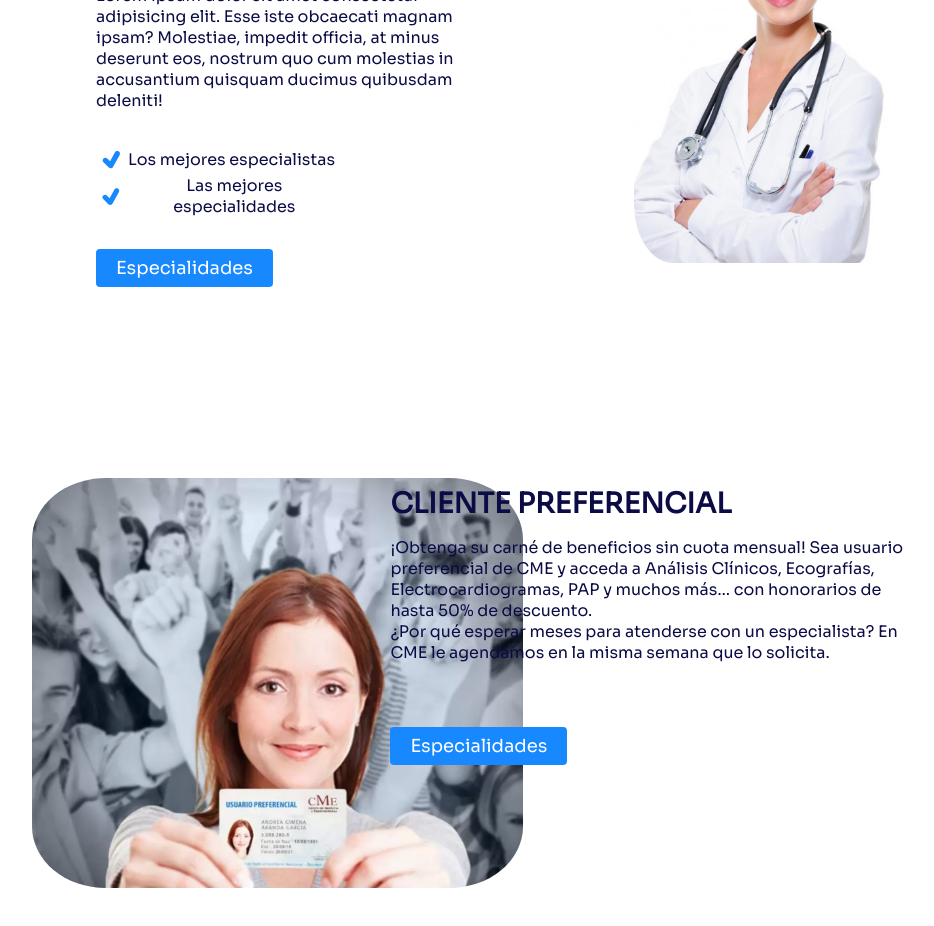
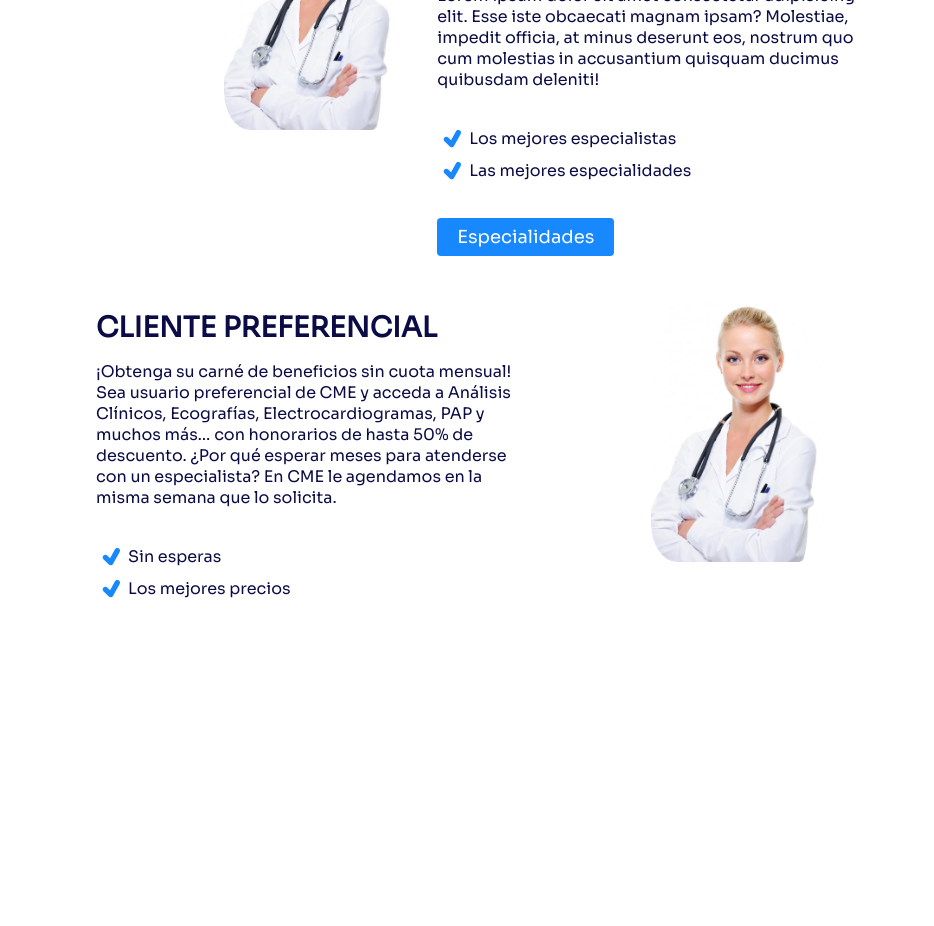
Before and after one commit to mrRubyDev/cme-website-repo, a React (Create React App) app: page / in a window 1280 px wide. Shown: the part 1080-2006 px from the top of the page, without its empty margins (160-1094 px from the left). After the commit the page ends 1782 px from the top, so only its background shows below. Built offline with nearby package versions, Linux system fonts and the light colour scheme.

Commit message:
TextImg / imgText and landing

```diff
--- /dev/null
+++ b/src/components/landing/TextImg.jsx
@@ -0,0 +1,142 @@
+import React from "react";
+import {
+	blueParagraphStyleLeft,
+	buttonBlue,
+	darkBlue,
+} from "../../config/styles";
+import IconText from "../Styled/IconText";
+import { TiTick } from "react-icons/ti";
+import { Button } from "../Button";
+import paths from "../../navigation/paths";
+
+export default function VeintiCuatroHoras({
+	textImg,
+	header,
+	title,
+	paragraph,
+	line1,
+	line2,
+	button,
+	img,
+}) {
+	return (
+		<div
+			style={{
+				display: "flex",
+				width: "100%",
+				justifyContent: "center",
+				marginTop: "2rem",
+				height: "100%",
+			}}
+		>
+			{textImg ? (
+				<div
+					style={{
+						width: "60%",
+						display: "flex",
+					}}
+				>
+					<div
+						style={{ width: "60%", display: "flex", flexDirection: "column" }}
+					>
+						<h4
+							style={{
+								color: "lightskyblue",
+							}}
+						>
+							{header}
+						</h4>
+						<h2
+							style={{
+								color: darkBlue,
+								fontSize: 28,
+								marginTop: ".5rem",
+								marginBottom: "1rem",
+							}}
+						>
+							{title}
+						</h2>
+						<p style={blueParagraphStyleLeft}> {paragraph}</p>
+						<div
+							style={{
+								display: "flex",
+								flexDirection: "column",
+								marginTop: "2rem",
+							}}
+						>
+							<IconText text={line1} icon={<TiTick style={styles.icon} />} />
+							<IconText text={line2} icon={<TiTick style={styles.icon} />} />
+							{button ? (
+								<div style={{ marginTop: "2rem" }}>
+									<Button text={button} url={paths.Especialidades.base} />
+								</div>
+							) : null}
+						</div>
+					</div>
+					<div style={{ width: "30%", marginLeft: "8rem" }}>
+						<img
+							src={img}
+							alt="Image"
+							style={{ height: "65%", borderRadius: "15%" }}
+						/>
+					</div>
+				</div>
+			) : (
+				<div style={{ width: "60%", display: "flex" }}>
+					<div style={{ width: "30%", marginLeft: "8rem" }}>
+						<img
+							src={img}
+							alt="Image"
+							style={{ height: "65%", borderRadius: "15%" }}
+						/>
+					</div>
+					<div
+						style={{ width: "60%", display: "flex", flexDirection: "column" }}
+					>
+						<h4
+							style={{
+								color: "lightskyblue",
+							}}
+						>
+							{header}
+						</h4>
+						<h2
+							style={{
+								color: darkBlue,
+								fontSize: 28,
+								marginTop: ".5rem",
+								marginBottom: "1rem",
+							}}
+						>
+							{title}
+						</h2>
+						<p style={blueParagraphStyleLeft}> {paragraph}</p>
+						<div
+							style={{
+								display: "flex",
+								flexDirection: "column",
+								marginTop: "2rem",
+							}}
+						>
+							<IconText text={line1} icon={<TiTick style={styles.icon} />} />
+							<IconText text={line2} icon={<TiTick style={styles.icon} />} />
+							{button ? (
+								<div style={{ marginTop: "2rem" }}>
+									<Button text={button} url={paths.Especialidades.base} />
+								</div>
+							) : null}
+						</div>
+					</div>
+				</div>
+			)}
+		</div>
+	);
+}
+
+const styles = {
+	icon: {
+		width: "2rem",
+		height: "2rem",
+		color: buttonBlue,
+	},
+};
--- a/src/components/landing/VeintiCuatroHoras.jsx
+++ /dev/null
@@ -1,87 +0,0 @@
-import React from "react";
-import {
-	blueParagraphStyleLeft,
-	buttonBlue,
-	darkBlue,
-} from "../../config/styles";
-import IconText from "../Styled/IconText";
-import { TiTick } from "react-icons/ti";
-import { Button } from "../Button";
-import Medico from "../../images/doctor-woman.jpeg";
-import paths from "../../navigation/paths";
-
-export default function VeintiCuatroHoras() {
-	return (
-		<div
-			style={{
-				display: "flex",
-				width: "100%",
-				justifyContent: "center",
-				marginTop: "2rem",
-			}}
-		>
-			<div style={{ width: "60%", display: "flex" }}>
-				<div style={{ width: "60%", display: "flex", flexDirection: "column" }}>
-					<h4
-						style={{
-							color: "lightskyblue",
-						}}
-					>
-						ENCUENTRE EL SERVICIO QUE NECESITA
-					</h4>
-					<h2
-						style={{
-							color: darkBlue,
-							fontSize: 28,
-							marginTop: ".5rem",
-							marginBottom: "1rem",
-						}}
-					>
-						Consulta médica con especialistas en 24 horas
-					</h2>
-					<p style={blueParagraphStyleLeft}>
-						{" "}
-						Lorem ipsum dolor sit amet consectetur adipisicing elit. Esse iste
-						obcaecati magnam ipsam? Molestiae, impedit officia, at minus
-						deserunt eos, nostrum quo cum molestias in accusantium quisquam
-						ducimus quibusdam deleniti!
-					</p>
-					<div
-						style={{
-							display: "flex",
-							flexDirection: "column",
-							marginTop: "2rem",
-						}}
-					>
-						<IconText
-							text="Los mejores especialistas"
-							icon={<TiTick style={styles.icon} />}
-						/>
-						<IconText
-							text="Las mejores especialidades"
-							icon={<TiTick style={styles.icon} />}
-						/>
-						<div style={{ marginTop: "2rem" }}>
-							<Button text={"Especialidades"} url={paths.Especialidades.base} />
-						</div>
-					</div>
-				</div>
-				<div style={{ width: "30%", marginLeft: "8rem" }}>
-					<img
-						src={Medico}
-						alt="Medico"
-						style={{ height: "65%", borderRadius: "15%" }}
-					/>
-				</div>
-			</div>
-		</div>
-	);
-}
-
-const styles = {
-	icon: {
-		width: "2rem",
-		height: "2rem",
-		color: buttonBlue,
-	},
-};
--- a/src/components/screens/Landing.jsx
+++ b/src/components/screens/Landing.jsx
@@ -1,8 +1,8 @@
 import React from "react";
 import Banner from "../banner/Banner";
 import PasosLanding from "../landing/PasosLanding";
-import VeintiCuatroHoras from "../landing/VeintiCuatroHoras";
-import ClientePreferencial from "../landing/ClientePreferencial";
+import TextImg from "../landing/TextImg";
+import Medico from "../../images/doctor-woman.jpeg";
 
 export default function Landing() {
 	return (
@@ -19,8 +19,32 @@ export default function Landing() {
 				Más de 30 años de experiencia nos avalan.
 			</h4>
 			<PasosLanding />
-			<VeintiCuatroHoras />
-			<ClientePreferencial />
+			<div style={{ height: "50vh", marginBottom: "2rem" }}>
+				<TextImg
+					img={Medico}
+					header="ENCUENTRE EL SERVICIO QUE NECESITA"
+					title="Consulta médica con especialistas en 24 horas"
+					paragraph="Lorem ipsum dolor sit amet consectetur adipisicing elit. Esse iste
+				obcaecati magnam ipsam? Molestiae, impedit officia, at minus
+				deserunt eos, nostrum quo cum molestias in accusantium quisquam
+				ducimus quibusdam deleniti!"
+					line1="Los mejores especialistas"
+					line2="Las mejores especialidades"
+					button="Especialidades"
+				/>
+			</div>
+			<div style={{ height: "25rem" }}>
+				<TextImg
+					textImg
+					img={Medico}
+					title="CLIENTE PREFERENCIAL"
+					paragraph="¡Obtenga su carné de beneficios sin cuota mensual! Sea usuario preferencial de CME y acceda a Análisis Clínicos, Ecografías, Electrocardiogramas, PAP y muchos más… con honorarios de hasta 50% de descuento.
+
+				¿Por qué esperar meses para atenderse con un especialista? En CME le agendamos en la misma semana que lo solicita."
+					line1="Sin esperas"
+					line2="Los mejores precios"
+				/>
+			</div>
 		</div>
 	);
 }
```
Also changed, not shown: 1 other file (tests, documents, lock files or other folders).
